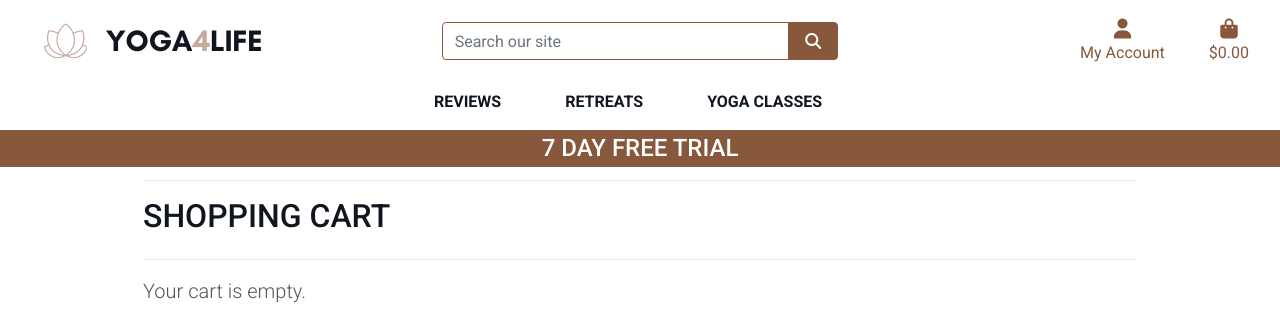
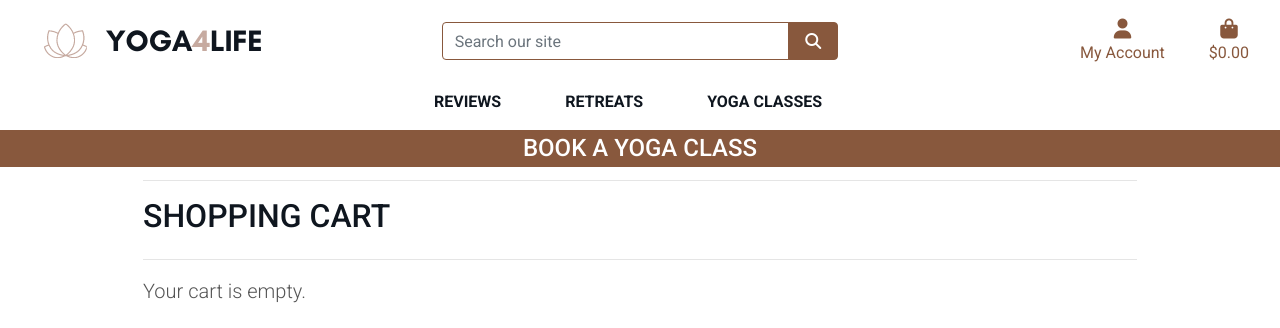
Before and after one commit to TobinWebDesign/Full-Stack-Frameworks-with-Django-Milestone-Project, a Django app: page /cart/ in a window 1280 px wide. Shown: the top 328 px of the page. Run offline with Django 3.2, Linux system fonts and the light colour scheme; parts of the project's set-up code (start-up, migrations or seed data) failed here and were passed over; some libraries are stand-ins or nearby versions.

Commit message:
added link to promotion banner

```diff
--- a/static/css/base.css
+++ b/static/css/base.css
@@ -179,6 +179,10 @@ body {
 
 .bg-brown {
     background: #88583d;
+}
+
+.bg-brown:hover {
+    text-decoration: none;
 }
 
 .card {
--- a/templates/base.html
+++ b/templates/base.html
@@ -114,7 +114,9 @@
         </div>
         <div id="promotions-banner" class="row text-center">
             <div class="col bg-brown text-white">
-                <h4 class="logo-font-white my-1">7 Day FREE Trial </h4>
+                <a class="bg-brown" href="{% url 'classes' %}" class="dropdown-item">
+                    <h4 class="logo-font-white my-1">Book A Yoga Class</h4>
+                </a>
             </div>
         </div>
     </header>
```
